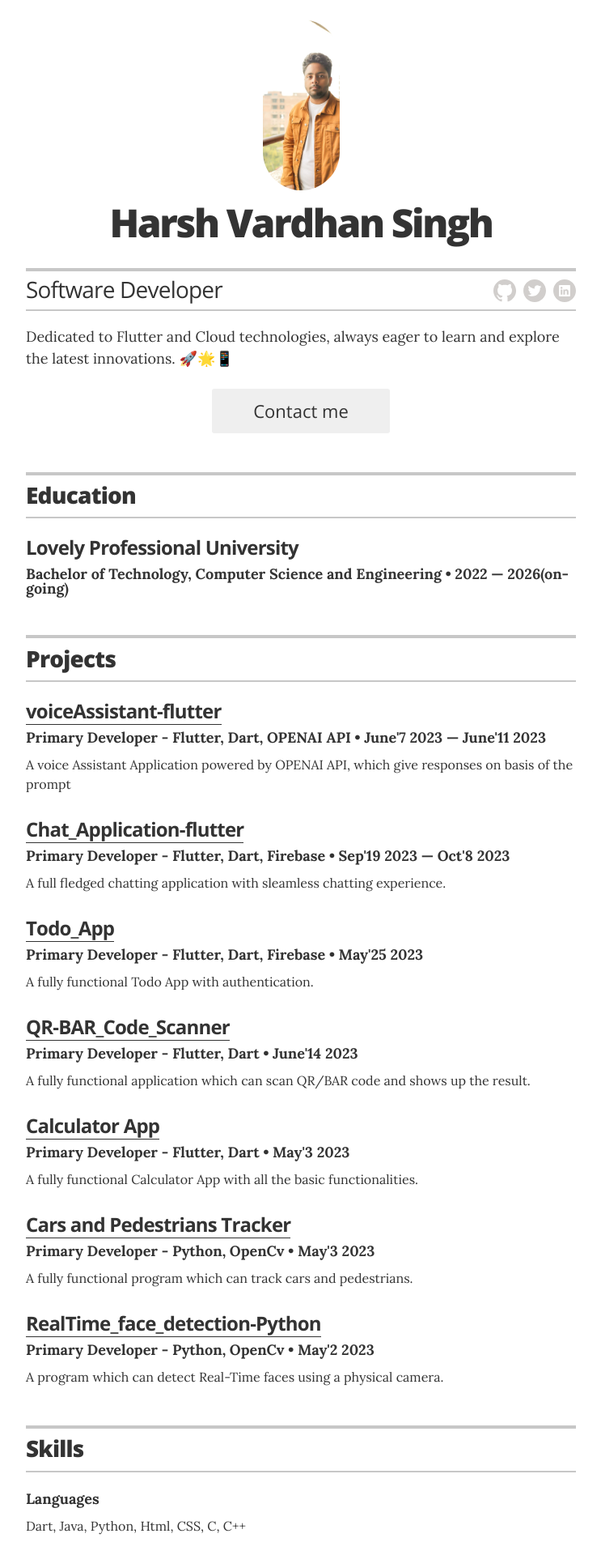
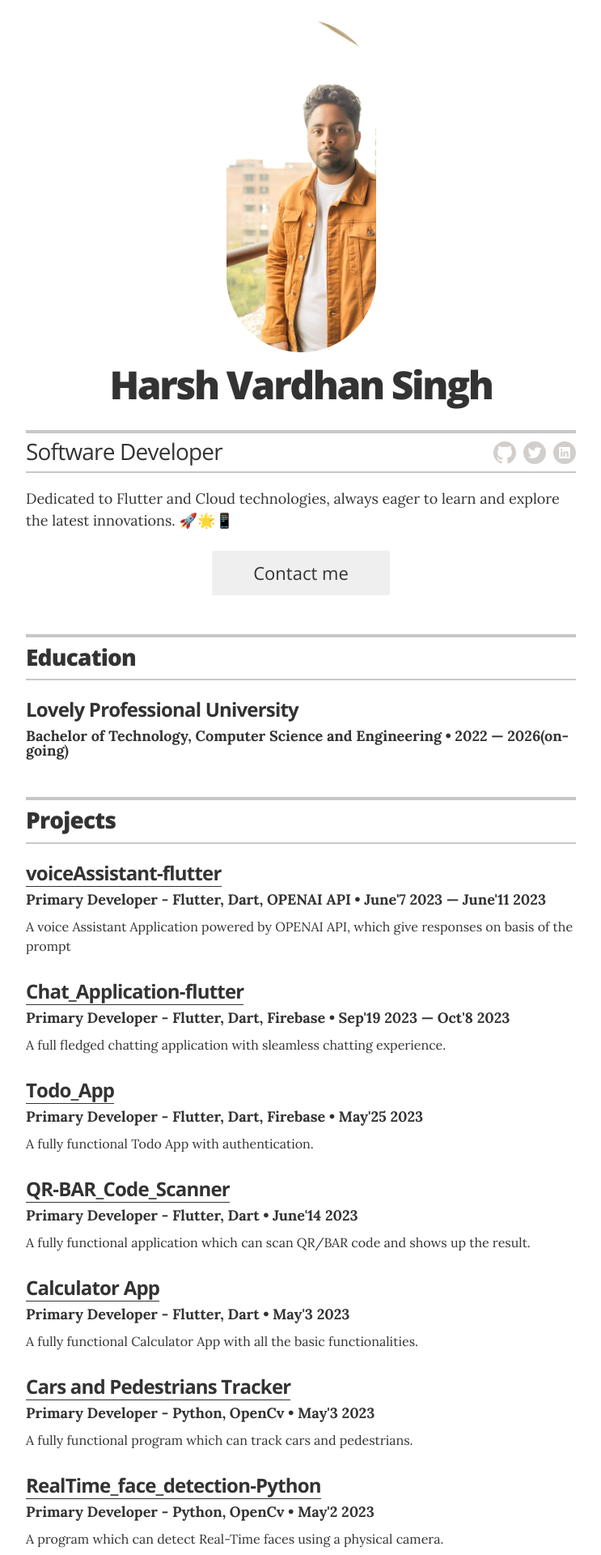
Before and after one commit to harsh082ip/resume, a Jekyll site: the page built from index.html, in a window 1280 px wide. Shown: the top 1920 px of the page at 81% size, without its empty margins (268-1011 px from the left). Built offline with Jekyll 4.4.1, drawn with Linux system fonts in a browser that asks for light colours.

Commit message:
Minor Changes Made

```diff
--- a/_sass/_resume.scss
+++ b/_sass/_resume.scss
@@ -21,7 +21,7 @@
 .page-header { padding: 1.5rem 0;
 
   .avatar {
-    width: 95px;
+    width: 185px;
     max-width: 100%;
     overflow: hidden;
     @include border-radius(100px);
```
